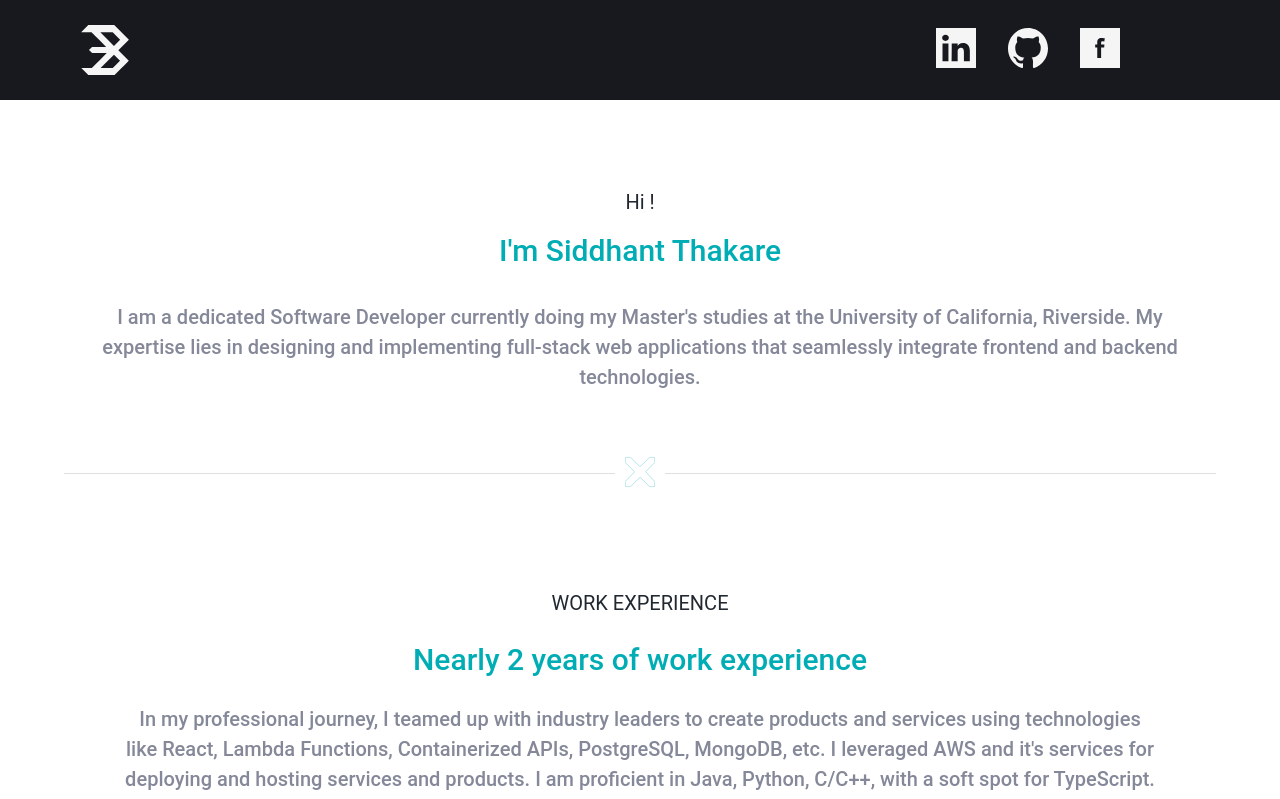
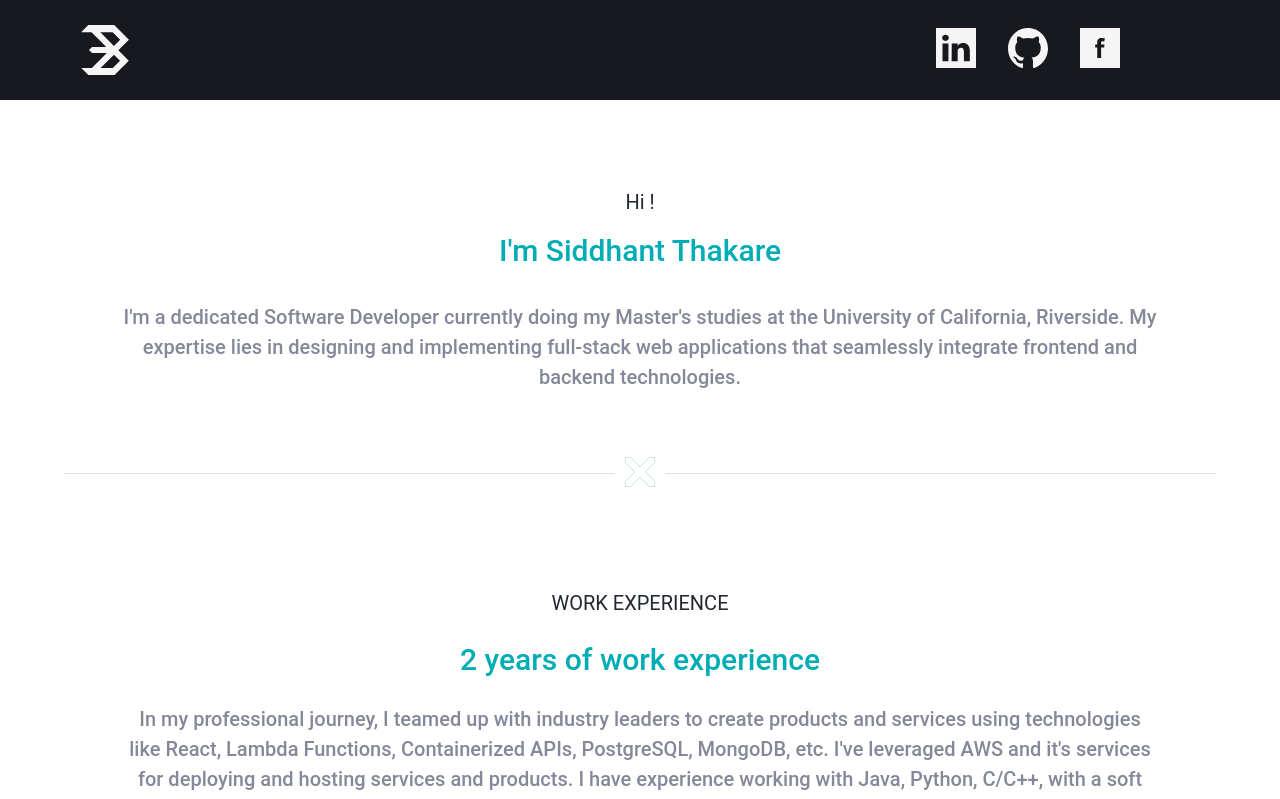
Before and after one commit to iambyt3z/portfolio-website, a React (Vite) app: page / in a window 1280 px wide. Shown: the top 799 px of the page. Built offline with nearby package versions, Linux system fonts and the light colour scheme.

Commit message:
Made changes in AboutMe sections

```diff
--- a/src/components/AboutMe/components/StartSection/index.tsx
+++ b/src/components/AboutMe/components/StartSection/index.tsx
@@ -17,23 +17,10 @@ const StartSection = () => {
                 I'm Siddhant Thakare
             </Typography>
 
-            <Typography variant="infoSubBody" px="2%" py="15px">
-                I am a dedicated Software Developer currently doing my Master's studies at the University of California, Riverside.
+            <Typography variant="infoSubBody" px="4%" py="15px">
+                I'm a dedicated Software Developer currently doing my Master's studies at the University of California, Riverside.
                 My expertise lies in designing and implementing full-stack web applications that seamlessly integrate frontend and backend technologies.
-                {/* In my two-year software development journey,
-                I've led teams and played a pivotal role in creating innovative features for full-stack web applications */}
             </Typography>
-
-            {/* <Typography variant="infoSubBody" px="15%" py="20px">
-                In my two-year software development journey,
-                I've led teams and played a pivotal role in creating innovative features for full-stack web applications.
-                Beyond coding, you can find me on
-                <a href="https://codeforces.com/profile/byt3z" target="_blank" style={LINK_STYLE}><u>Codeforces</u></a>
-                and
-                <a href="https://leetcode.com/Byt3z/" target="_blank" style={LINK_STYLE}><u>Leetcode</u></a>,
-                engaging in competitive coding challenges.
-                I also enjoy team-based FPS games, and you can catch me in the gaming world under the username <b>Byt3z</b>.
-            </Typography> */}
         </Stack>
     );
 };
--- a/src/components/AboutMe/components/WorkExperienceSection/index.tsx
+++ b/src/components/AboutMe/components/WorkExperienceSection/index.tsx
@@ -31,7 +31,7 @@ const WorkExperienceSection = () => {
                 pt={3}
             >
                 <Typography variant="infoBody">
-                    Nearly 2 years of work experience
+                    2 years of work experience
                 </Typography>
             </Box>
 
@@ -44,8 +44,8 @@ const WorkExperienceSection = () => {
                 <Typography variant="infoSubBody" px="5%">
                     In my professional journey, I teamed up with industry leaders to create products and services
                     using technologies like React, Lambda Functions, Containerized APIs, PostgreSQL, MongoDB, etc.
-                    I leveraged AWS and it's services for deploying and hosting services and products.
-                    I am proficient in Java, Python, C/C++, with a soft spot for TypeScript.
+                    I've leveraged AWS and it's services for deploying and hosting services and products.
+                    I have experience working with Java, Python, C/C++, with a soft spot for TypeScript.
                 </Typography>
             </Box>
 
@@ -55,35 +55,6 @@ const WorkExperienceSection = () => {
                 justifyContent="center"
                 pt={15}
             >
-                {/* Work Experience Table */}
-                {/* <Grid container rowSpacing={4} width="90%" ml="12%">
-                    {WorkExperience.map((workExperienceItem) => {
-                        return (
-                            <>
-                                <Grid item xs={4}>
-                                    <Typography variant="workExperienceColumn">
-                                        {workExperienceItem.role}
-                                    </Typography>
-                                </Grid>
-
-                                <Grid item xs={4}>
-                                    <a href={workExperienceItem.companyUrl} target="_blank" style={LINK_STYLE}>
-                                        <Typography variant="workExperienceColumn">
-                                            {workExperienceItem.company}
-                                        </Typography>
-                                    </a>
-                                </Grid>
-
-                                <Grid item xs={4}>
-                                    <Typography variant="workExperienceColumn">
-                                        {workExperienceItem.time}
-                                    </Typography>
-                                </Grid>
-                            </>
-                        );
-                    })}
-                </Grid> */}
-
                 {/* Work Experience Companies */}
                 <Grid
                     container
```
